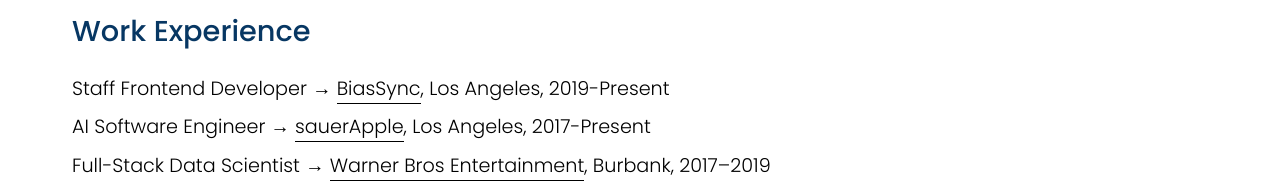
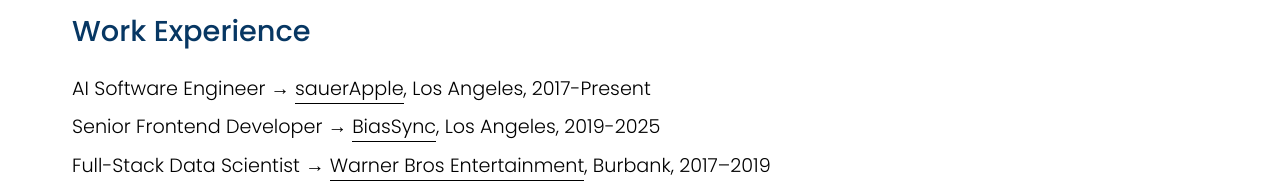
Before and after one commit to andrewjsauer/personal, a Next.js app: page / in a window 1280 px wide. Shown: the part 737-930 px from the top of the page. Built offline with nearby package versions, Linux system fonts and the light colour scheme.

Commit message:
Quick copy update

```diff
--- a/src/app/page.tsx
+++ b/src/app/page.tsx
@@ -71,18 +71,6 @@
       <div className={styles.experienceContainer}>
         <h2 className={styles.experienceTitle}>Work Experience</h2>
         <p className={styles.experienceItem}>
-          Staff Frontend Developer →{" "}
-          <a
-            className={styles.experienceItemLink}
-            href="https://biassync.com/"
-            target="_blank"
-            rel="noopener noreferrer"
-          >
-            BiasSync
-          </a>
-          , Los Angeles, 2019-Present
-        </p>
-        <p className={styles.experienceItem}>
           AI Software Engineer →{" "}
           <a
             className={styles.experienceItemLink}
@@ -93,6 +81,18 @@
             sauerApple
           </a>
           , Los Angeles, 2017-Present
+        </p>
+        <p className={styles.experienceItem}>
+          Senior Frontend Developer →{" "}
+          <a
+            className={styles.experienceItemLink}
+            href="https://biassync.com/"
+            target="_blank"
+            rel="noopener noreferrer"
+          >
+            BiasSync
+          </a>
+          , Los Angeles, 2019-2025
         </p>
         <p className={styles.experienceItem}>
           Full-Stack Data Scientist →{" "}
```
